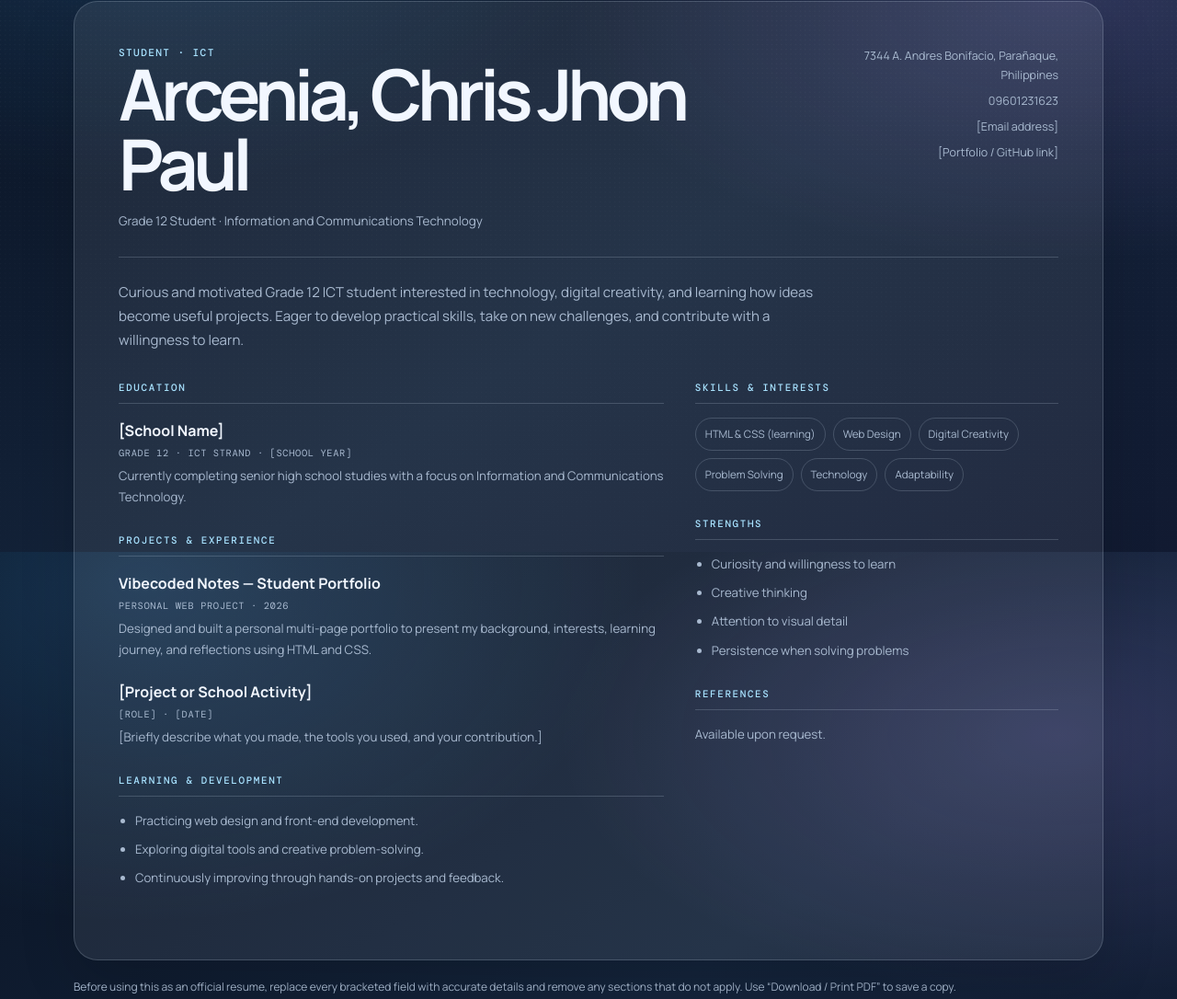
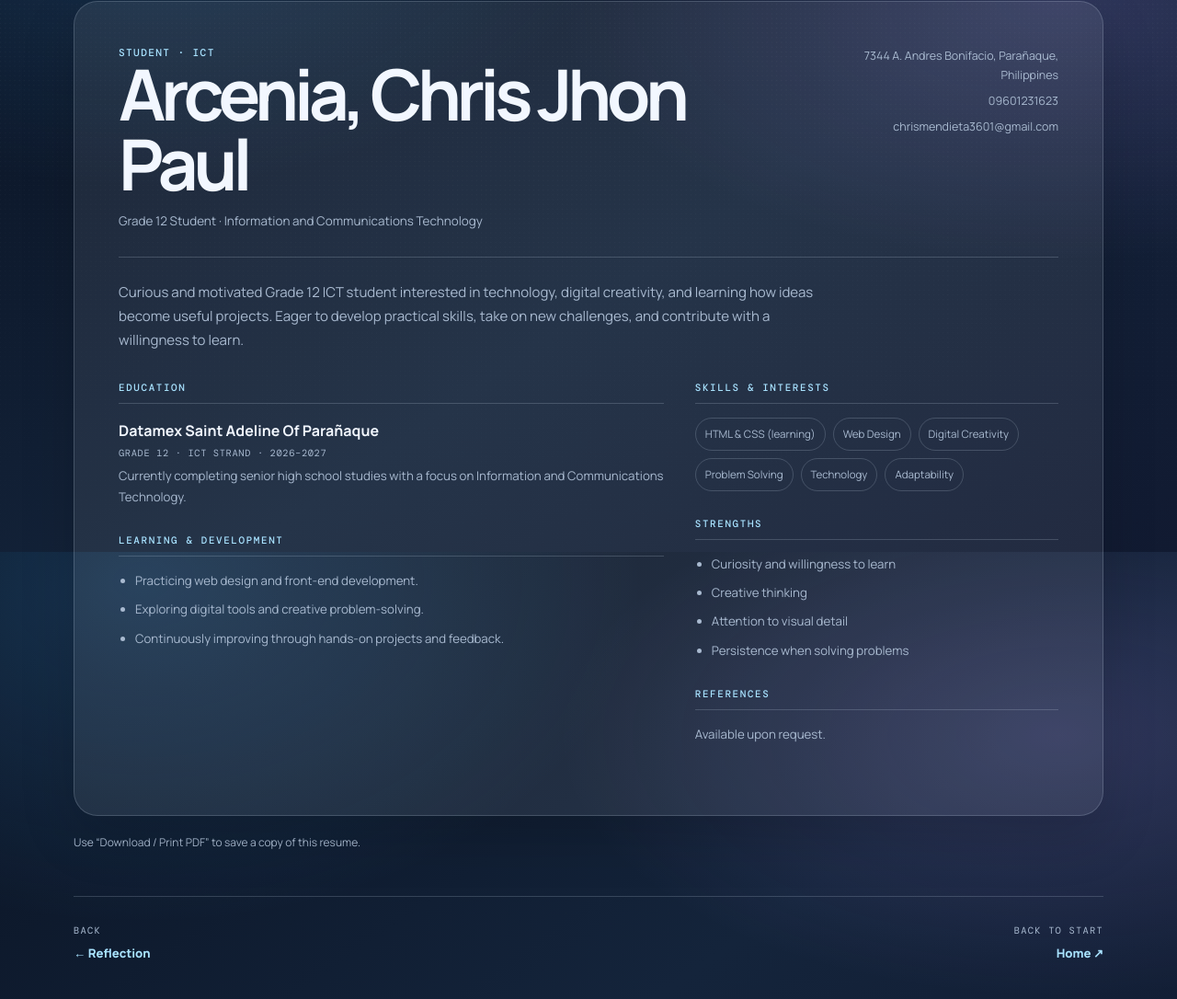
Before and after one commit to Ryuuucry/my-first-website, a plain HTML site: page resume.html in a window 1280 px wide. Shown: the part 200-1286 px from the top of the page at 92% size. Drawn offline with nearby package versions, Linux system fonts and the light colour scheme; a web font is replaced by a local one.

Commit message:
Update resume with school and contact details

```diff
--- a/resume.html
+++ b/resume.html
@@ -74,18 +74,18 @@ body::before{animation:floatGlow 13s ease-in-out infinite;will-change:transform}
 <main class="wrap inner-page">
 <div class="resume-top"><div><span class="mini-label">06 / THE PROFESSIONAL SNAPSHOT</span><h2 style="margin:5px 0 0;font-size:1.7rem">My <em style="font-family:'Playfair Display',serif;color:var(--accent)">Resume</em></h2></div><button class="print-button" type="button" onclick="window.print()">Download / Print PDF ↗</button></div>
 <article class="resume-sheet glass">
-<header class="resume-heading"><div><div class="resume-role">STUDENT · ICT</div><h1>Arcenia, Chris Jhon Paul</h1><div style="color:var(--muted);font-size:.84rem">Grade 12 Student · Information and Communications Technology</div></div><div class="resume-contact"><span>7344 A. Andres Bonifacio, Parañaque, Philippines</span><span>09601231623</span><span>[Email address]</span><span>[Portfolio / GitHub link]</span></div></header>
+<header class="resume-heading"><div><div class="resume-role">STUDENT · ICT</div><h1>Arcenia, Chris Jhon Paul</h1><div style="color:var(--muted);font-size:.84rem">Grade 12 Student · Information and Communications Technology</div></div><div class="resume-contact"><span>7344 A. Andres Bonifacio, Parañaque, Philippines</span><span>09601231623</span><a href="mailto:chrismendieta3601@gmail.com">chrismendieta3601@gmail.com</a></div></header>
 <p class="resume-summary">Curious and motivated Grade 12 ICT student interested in technology, digital creativity, and learning how ideas become useful projects. Eager to develop practical skills, take on new challenges, and contribute with a willingness to learn.</p>
 <div class="resume-grid"><div>
-<section class="resume-section"><h2>EDUCATION</h2><div class="resume-item"><h3>[School Name]</h3><div class="meta">GRADE 12 · ICT STRAND · [SCHOOL YEAR]</div><p>Currently completing senior high school studies with a focus on Information and Communications Technology.</p></div></section>
-<section class="resume-section"><h2>PROJECTS &amp; EXPERIENCE</h2><div class="resume-item"><h3>Vibecoded Notes — Student Portfolio</h3><div class="meta">PERSONAL WEB PROJECT · 2026</div><p>Designed and built a personal multi-page portfolio to present my background, interests, learning journey, and reflections using HTML and CSS.</p></div><div class="resume-item"><h3>[Project or School Activity]</h3><div class="meta">[ROLE] · [DATE]</div><p>[Briefly describe what you made, the tools you used, and your contribution.]</p></div></section>
+<section class="resume-section"><h2>EDUCATION</h2><div class="resume-item"><h3>Datamex Saint Adeline Of Parañaque</h3><div class="meta">GRADE 12 · ICT STRAND · 2026–2027</div><p>Currently completing senior high school studies with a focus on Information and Communications Technology.</p></div></section>
+
 <section class="resume-section"><h2>LEARNING &amp; DEVELOPMENT</h2><ul class="resume-list"><li>Practicing web design and front-end development.</li><li>Exploring digital tools and creative problem-solving.</li><li>Continuously improving through hands-on projects and feedback.</li></ul></section>
 </div><aside>
 <section class="resume-section"><h2>SKILLS &amp; INTERESTS</h2><div class="resume-chip-list"><span>HTML &amp; CSS (learning)</span><span>Web Design</span><span>Digital Creativity</span><span>Problem Solving</span><span>Technology</span><span>Adaptability</span></div></section>
 <section class="resume-section"><h2>STRENGTHS</h2><ul class="resume-list"><li>Curiosity and willingness to learn</li><li>Creative thinking</li><li>Attention to visual detail</li><li>Persistence when solving problems</li></ul></section>
 <section class="resume-section"><h2>REFERENCES</h2><p style="font-size:.83rem;color:var(--muted)">Available upon request.</p></section>
 </aside></div></article>
-<p class="resume-note">Before using this as an official resume, replace every bracketed field with accurate details and remove any sections that do not apply. Use “Download / Print PDF” to save a copy.</p>
+<p class="resume-note">Use “Download / Print PDF” to save a copy of this resume.</p>
 <div class="page-next"><div><span>BACK</span><br><a href="reflection.html">← Reflection</a></div><div style="text-align:right"><span>BACK TO START</span><br><a href="index.html">Home ↗</a></div></div>
 </main><footer class="site-footer"><div class="footer-inner"><span>© 2026 CHRIS. · Student portfolio</span><span>Made with curiosity &amp; HTML/CSS</span></div></footer><script>(function(){const b=document.querySelector('.theme-toggle');if(!b)return;function setTheme(light){document.body.classList.toggle('light-theme',light);b.textContent=light?'☾ Dark':'☼ Light';b.setAttribute('aria-pressed',String(light));}let light=false;try{light=localStorage.getItem('chris-theme')==='light';}catch(e){}setTheme(light);b.addEventListener('click',function(){light=!light;setTheme(light);try{localStorage.setItem('chris-theme',light?'light':'dark');}catch(e){}});})();</script>
 <script id="chris-motion-script">
```
